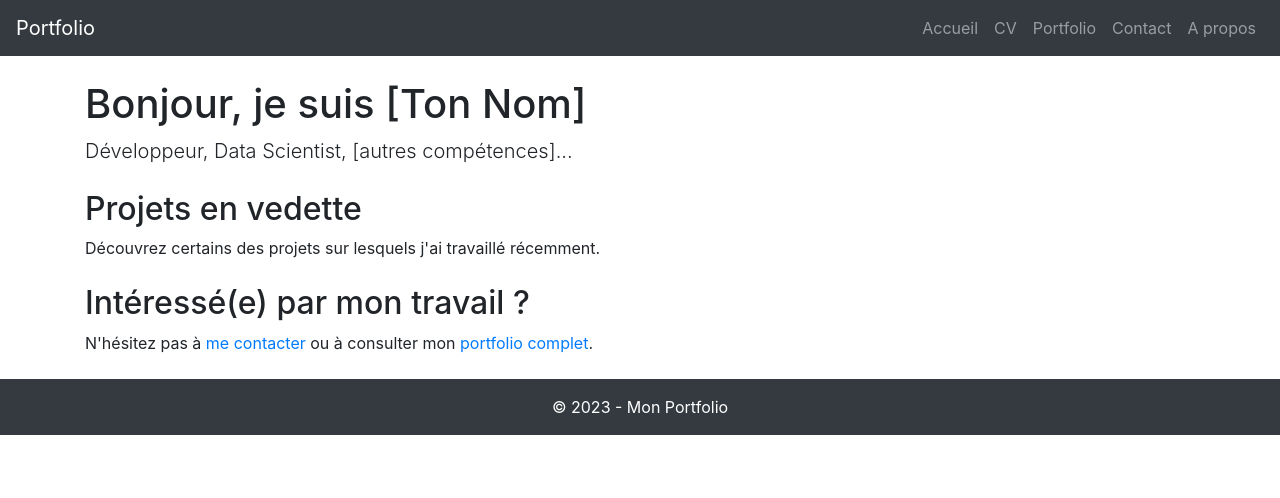
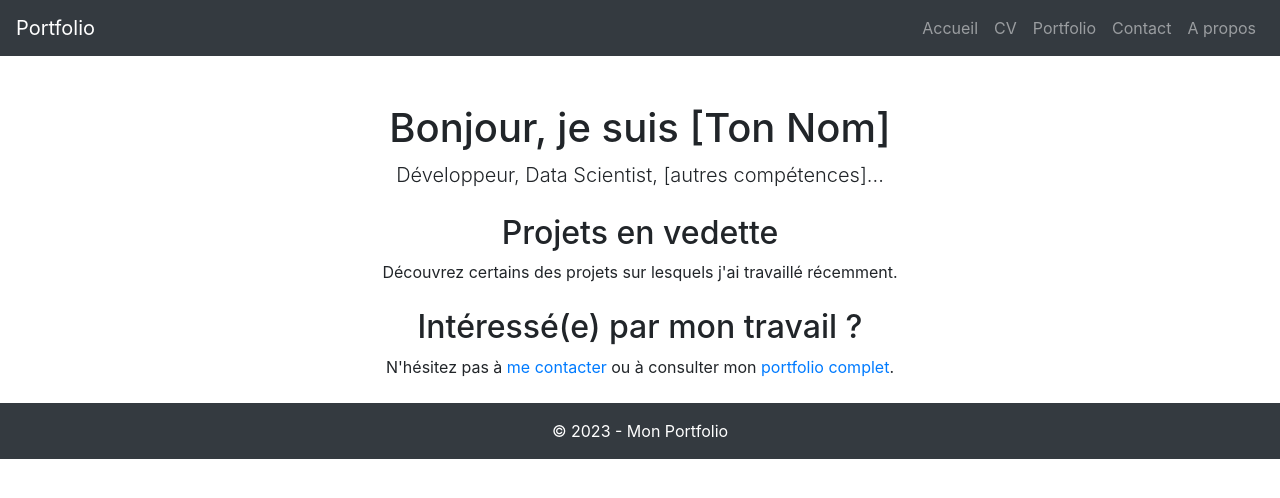
Before and after one commit to Stargate136/EPHAD, a Django app: page / in a window 1280 px wide. Shown: the top 498 px of the page. Run offline with Django 4.2, Linux system fonts and the light colour scheme; some libraries are stand-ins or nearby versions.

Commit message:
Modification of the content alignment

```diff
--- a/src/core/templates/core/base.html
+++ b/src/core/templates/core/base.html
@@ -24,7 +24,7 @@
                     <a class="nav-link" href="{% url 'home:index' %}">Accueil</a>
                 </li>
                 <li class="nav-item">
-                    <a class="nav-link" href="{% url 'core:under_construction' %}">CV</a>
+                    <a class="nav-link" href="{% url 'cv:index' %}">CV</a>
                 </li>
                 <li class="nav-item">
                     <a class="nav-link" href="{% url 'core:under_construction' %}">Portfolio</a>
@@ -40,9 +40,7 @@
         </div>
     </nav>
 
-    <div class="container mt-4">
         {% block content %}{% endblock %}
-    </div>
 
     <footer class="bg-dark text-white text-center py-3 mt-4">
         © 2023 - Mon Portfolio
--- a/src/home/templates/home/index.html
+++ b/src/home/templates/home/index.html
@@ -5,6 +5,8 @@
 <!-- TODO : Reprendre la page d'accueil pour la personnaliser -->
 
 {% block content %}
+
+<div class="container mt-5 text-center">
     <!-- Section d'introduction -->
     <header class="mb-4">
         <h1>Bonjour, je suis [Ton Nom]</h1>
@@ -25,6 +27,7 @@
         <p>N'hésitez pas à <a href="{% url 'core:under_construction' %}">me contacter</a> ou à consulter mon <a href="{% url 'core:under_construction' %}">portfolio complet</a>.</p>
 
     </section>
+</div>
 {% endblock %}
 
 </html>
```
